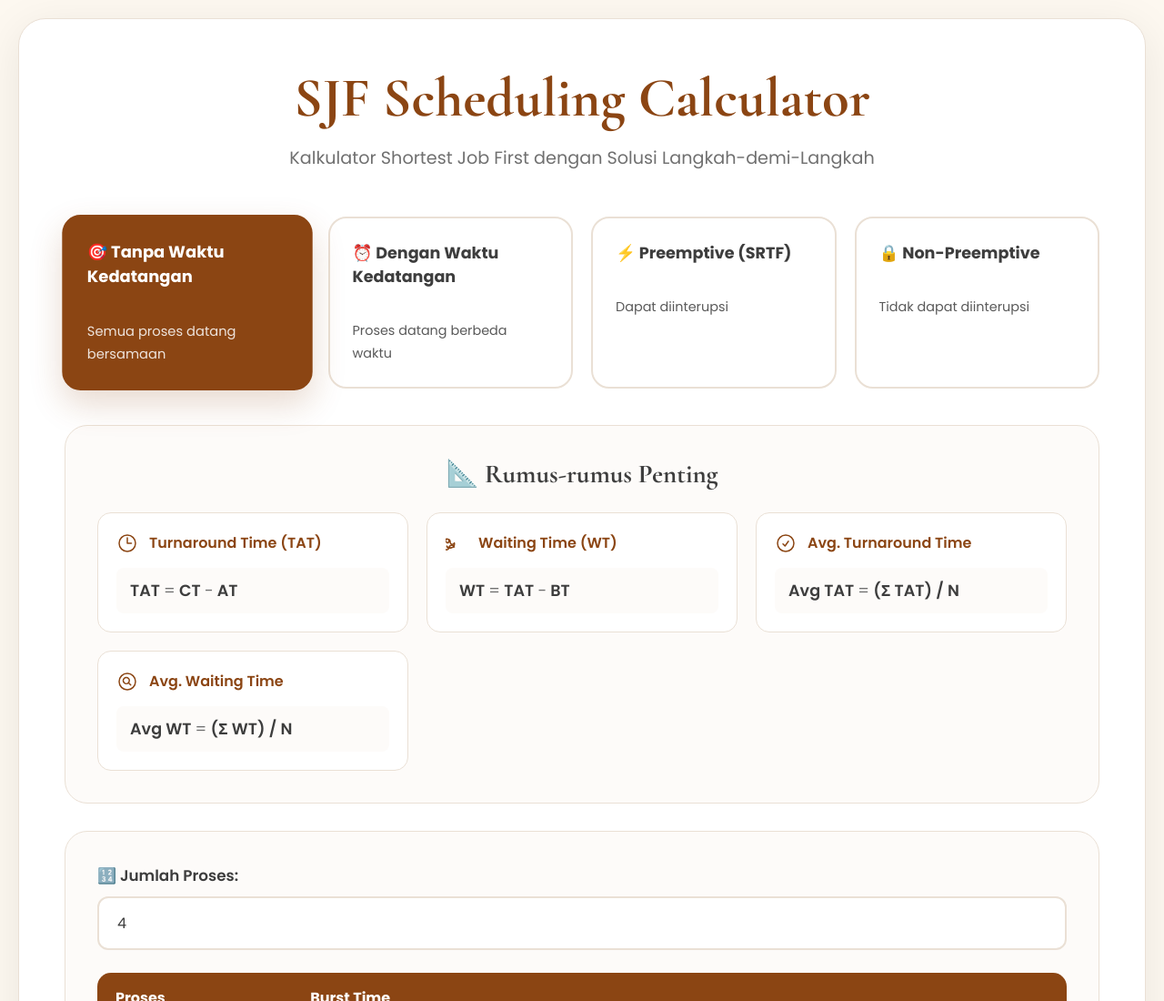
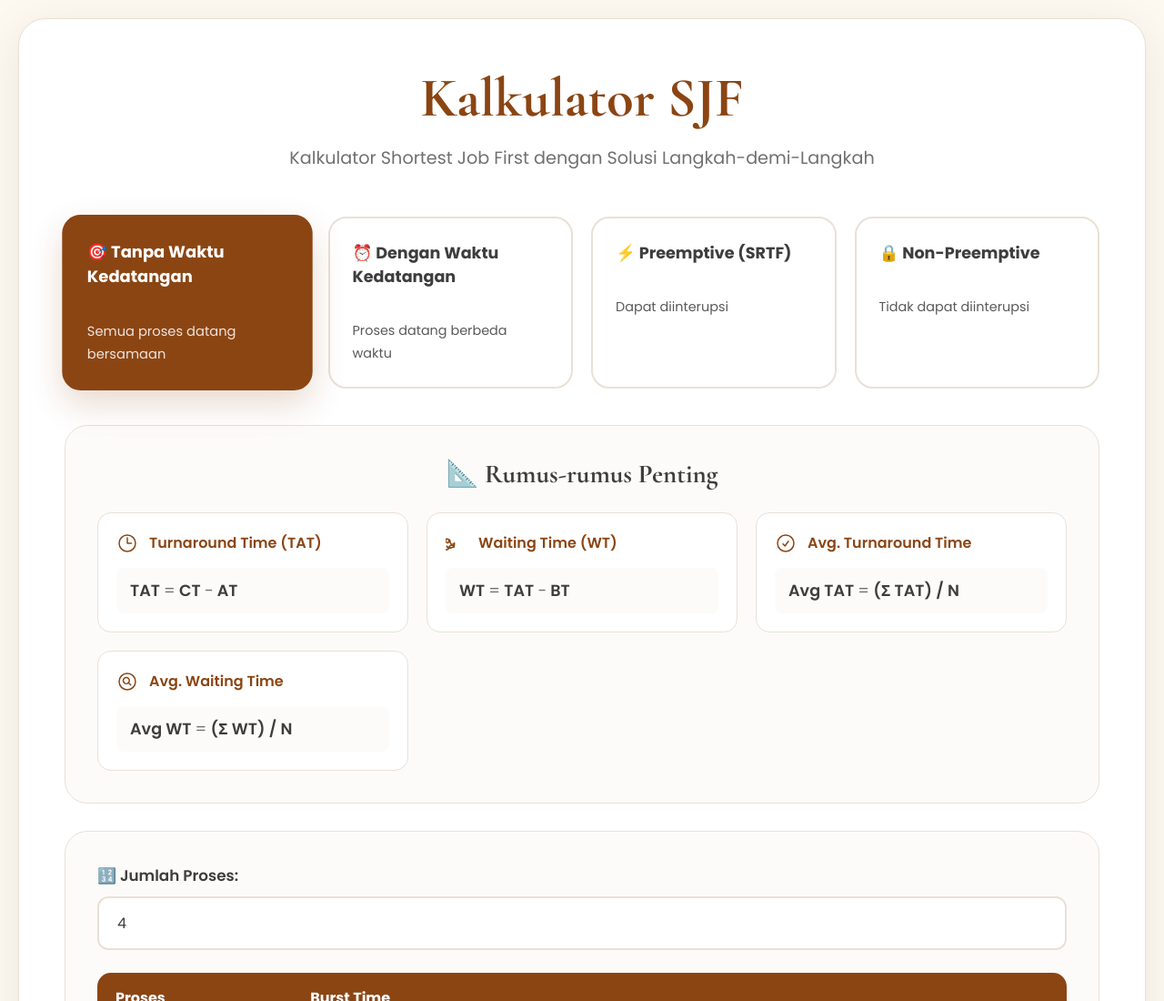
Before and after one commit to yohana-13/kalkulator-sjf, a plain HTML site: page index.html in a window 1280 px wide. Shown: the top 1100 px of the page at 91% size. Drawn offline with nearby package versions, Linux system fonts and the light colour scheme.

Commit message:
Update index.html

```diff
--- a/index.html
+++ b/index.html
@@ -3,17 +3,16 @@
 <head>
     <meta charset="UTF-8">
     <meta name="viewport" content="width=device-width, initial-scale=1.0">
-    <title>SJF Scheduling Calculator Pro</title>
+    <title>Kalkulator SJF</title>
     <link rel="preconnect" href="https://fonts.googleapis.com">
     <link rel="preconnect" href="https://fonts.gstatic.com" crossorigin>
     <link href="https://fonts.googleapis.com/css2?family=Cormorant+Garamond:wght@700&family=Poppins:wght@400;600;700&display=swap" rel="stylesheet">
-    <!-- PASTIKAN NAMA FILE CSS SAMA PERSIS: styles.css -->
     <link rel="stylesheet" href="./styles.css">
 </head>
 <body>
     <div class="container">
         <div class="header">
-            <h1>SJF Scheduling Calculator</h1>
+            <h1>Kalkulator SJF</h1>
             <p class="subtitle">Kalkulator Shortest Job First dengan Solusi Langkah-demi-Langkah</p>
         </div>
 
@@ -85,7 +84,6 @@
         <div id="results" class="result-section hidden"></div>
     </div>
 
-    <!-- PASTIKAN NAMA FILE JS SAMA PERSIS: script.js -->
     <script src="./script.js"></script>
 </body>
 </html>
```
